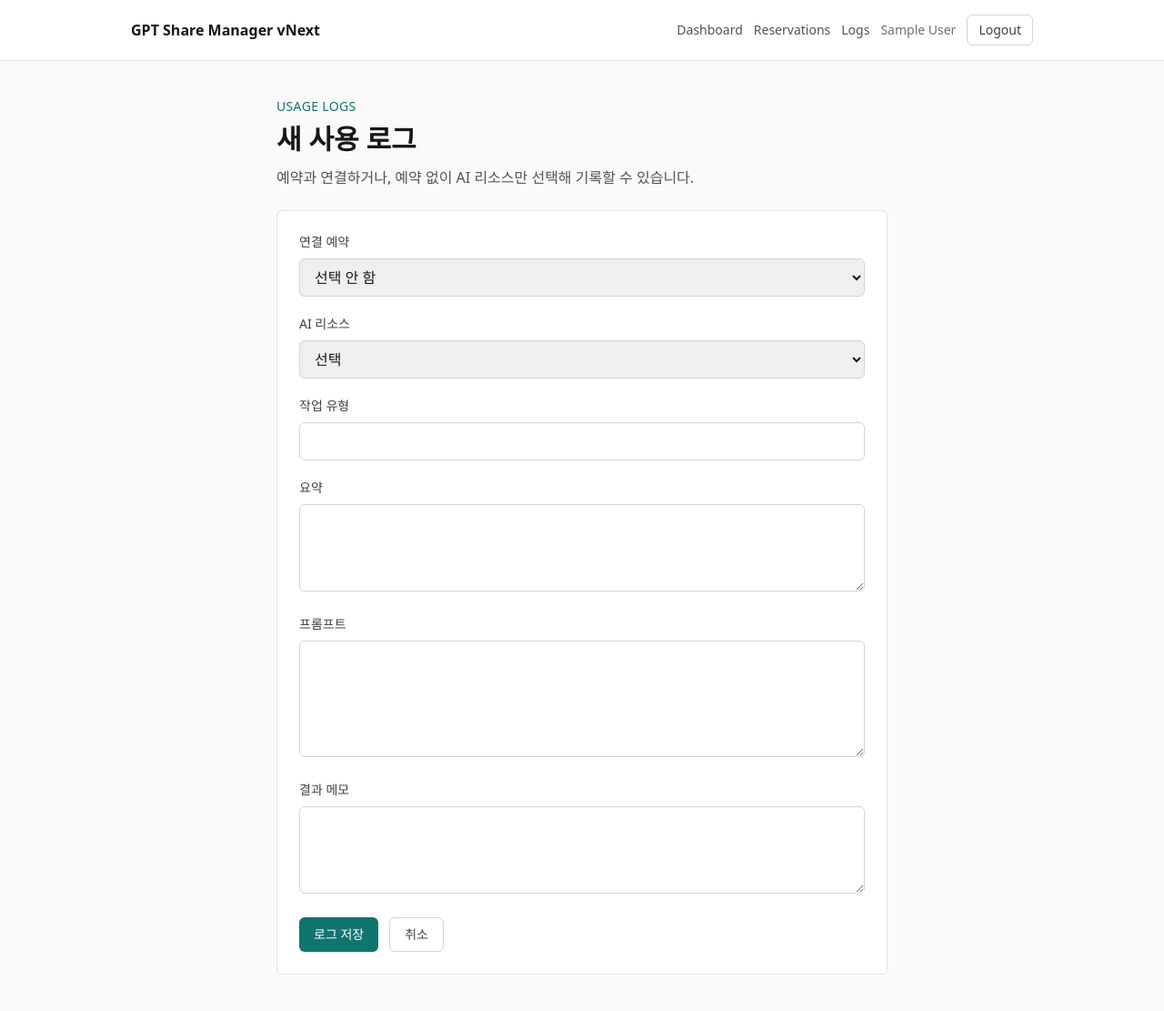
After one commit to memilmuk82/gpt-manager, a Flask app: page /logs/new in a window 1280 px wide. The commit adds this page. Shown: the whole page at 91% size. Run offline with Flask 3, Linux system fonts and the light colour scheme; the visitor is signed in with stand-in values (Sample User, id 1); data that the repository does not hold is empty; some libraries are stand-ins or nearby versions.

Commit message:
Add phase 3 usage logs

```diff
--- a/app/__init__.py
+++ b/app/__init__.py
@@ -5,6 +5,7 @@ from flask import Flask
 from app.auth import auth_bp
 from app.config import Config
 from app.extensions import db, login_manager
+from app.logs import logs_bp
 from app.reservations import reservations_bp
 from app.routes.main import main_bp
 
@@ -22,6 +23,7 @@ def create_app(config_object: type[Config] | None = None) -> Flask:
 
     app.register_blueprint(main_bp)
     app.register_blueprint(auth_bp)
+    app.register_blueprint(logs_bp)
     app.register_blueprint(reservations_bp)
 
     with app.app_context():
--- /dev/null
+++ b/app/logs/__init__.py
@@ -0,0 +1,6 @@
+from flask import Blueprint
+
+
+logs_bp = Blueprint("logs", __name__, url_prefix="/logs")
+
+from app.logs import routes  # noqa: E402,F401
--- /dev/null
+++ b/app/logs/routes.py
@@ -0,0 +1,88 @@
+from flask import flash, redirect, render_template, request, url_for
+from flask_login import current_user, login_required
+
+from app.extensions import db
+from app.logs import logs_bp
+from app.models import AiResource, Reservation, UsageLog
+
+
+@logs_bp.get("")
+@login_required
+def index():
+    logs = (
+        UsageLog.query.filter_by(user_id=current_user.id)
+        .order_by(UsageLog.created_at.desc())
+        .all()
+    )
+    return render_template("logs/index.html", logs=logs)
+
+
+@logs_bp.get("/new")
+@login_required
+def new():
+    return render_template("logs/new.html", **_form_options())
+
+
+@logs_bp.post("")
+@login_required
+def create():
+    work_type = request.form.get("work_type", "").strip()
+    summary = request.form.get("summary", "").strip()
+    prompt_text = request.form.get("prompt_text", "").strip() or None
+    result_note = request.form.get("result_note", "").strip() or None
+    reservation_id = request.form.get("reservation_id", type=int)
+    resource_id = request.form.get("resource_id", type=int)
+
+    reservation = None
+    if reservation_id:
+        reservation = Reservation.query.filter_by(
+            id=reservation_id,
+            user_id=current_user.id,
+        ).first()
+        if reservation is None:
+            flash("연결할 예약을 확인하세요.", "error")
+            return render_template("logs/new.html", **_form_options()), 400
+        resource_id = reservation.resource_id
+
+    resource = db.session.get(AiResource, resource_id) if resource_id else None
+    if not work_type or not summary:
+        flash("작업 유형과 요약을 입력하세요.", "error")
+        return render_template("logs/new.html", **_form_options()), 400
+    if resource_id and resource is None:
+        flash("AI 리소스를 확인하세요.", "error")
+        return render_template("logs/new.html", **_form_options()), 400
+    if reservation is None and resource is None:
+        flash("예약 또는 AI 리소스를 선택하세요.", "error")
+        return render_template("logs/new.html", **_form_options()), 400
+
+    usage_log = UsageLog(
+        user_id=current_user.id,
+        reservation_id=reservation.id if reservation else None,
+        resource_id=resource.id if resource else None,
+        work_type=work_type,
+        summary=summary,
+        prompt_text=prompt_text,
+        result_note=result_note,
+    )
+    db.session.add(usage_log)
+    db.session.commit()
+
+    flash("사용 로그가 저장되었습니다.", "success")
+    return redirect(url_for("logs.show", log_id=usage_log.id))
+
+
+@logs_bp.get("/<int:log_id>")
+@login_required
+def show(log_id: int):
+    usage_log = UsageLog.query.filter_by(id=log_id, user_id=current_user.id).first_or_404()
+    return render_template("logs/show.html", usage_log=usage_log)
+
+
+def _form_options() -> dict:
+    reservations = (
+        Reservation.query.filter_by(user_id=current_user.id)
+        .order_by(Reservation.start_at.desc())
+        .all()
+    )
+    resources = AiResource.query.filter_by(is_active=True).order_by(AiResource.name.asc()).all()
+    return {"reservations": reservations, "resources": resources}
--- a/app/models/__init__.py
+++ b/app/models/__init__.py
@@ -74,6 +74,28 @@ class Reservation(db.Model):
     resource = db.relationship("AiResource", back_populates="reservations")
 
 
+class UsageLog(db.Model):
+    id = db.Column(db.Integer, primary_key=True)
+    user_id = db.Column(db.Integer, db.ForeignKey("user.id"), nullable=False, index=True)
+    reservation_id = db.Column(db.Integer, db.ForeignKey("reservation.id"), nullable=True, index=True)
+    resource_id = db.Column(db.Integer, db.ForeignKey("ai_resource.id"), nullable=True, index=True)
+    work_type = db.Column(db.String(120), nullable=False)
+    summary = db.Column(db.Text, nullable=False)
+    prompt_text = db.Column(db.Text, nullable=True)
+    result_note = db.Column(db.Text, nullable=True)
+    created_at = db.Column(db.DateTime, nullable=False, default=lambda: datetime.now(timezone.utc), index=True)
+    updated_at = db.Column(
+        db.DateTime,
+        nullable=False,
+        default=lambda: datetime.now(timezone.utc),
+        onupdate=lambda: datetime.now(timezone.utc),
+    )
+
+    user = db.relationship("User", backref=db.backref("usage_logs", lazy="dynamic"))
+    reservation = db.relationship("Reservation", backref=db.backref("usage_logs", lazy="dynamic"))
+    resource = db.relationship("AiResource", backref=db.backref("usage_logs", lazy="dynamic"))
+
+
 @login_manager.user_loader
 def load_user(user_id: str) -> User | None:
     if not user_id.isdigit():
--- a/app/templates/base.html
+++ b/app/templates/base.html
@@ -14,6 +14,7 @@
           <a class="text-zinc-600 hover:text-zinc-950" href="/dashboard">Dashboard</a>
           {% if current_user.is_authenticated %}
             <a class="text-zinc-600 hover:text-zinc-950" href="{{ url_for('reservations.index') }}">Reservations</a>
+            <a class="text-zinc-600 hover:text-zinc-950" href="{{ url_for('logs.index') }}">Logs</a>
             <span class="text-zinc-500">{{ current_user.name }}</span>
             <form method="post" action="{{ url_for('auth.logout') }}">
               <button class="rounded-md border border-zinc-300 px-3 py-1.5 text-zinc-700 hover:bg-zinc-100" type="submit">Logout</button>
--- /dev/null
+++ b/app/templates/logs/new.html
@@ -0,0 +1,60 @@
+{% extends "base.html" %}
+
+{% block title %}New Usage Log - GPT Share Manager vNext{% endblock %}
+
+{% block content %}
+  <section class="mx-auto max-w-2xl space-y-6">
+    <div>
+      <p class="text-sm font-medium uppercase tracking-wide text-teal-700">Usage Logs</p>
+      <h1 class="mt-2 text-3xl font-bold">새 사용 로그</h1>
+      <p class="mt-3 text-zinc-600">예약과 연결하거나, 예약 없이 AI 리소스만 선택해 기록할 수 있습니다.</p>
+    </div>
+
+    <form class="space-y-5 rounded-md border border-zinc-200 bg-white p-6" method="post" action="{{ url_for('logs.create') }}">
+      <div>
+        <label class="block text-sm font-medium text-zinc-700" for="reservation_id">연결 예약</label>
+        <select class="mt-2 w-full rounded-md border border-zinc-300 px-3 py-2" id="reservation_id" name="reservation_id">
+          <option value="">선택 안 함</option>
+          {% for reservation in reservations %}
+            <option value="{{ reservation.id }}">{{ reservation.resource.name }} / {{ reservation.start_at.strftime("%Y-%m-%d %H:%M") }} / {{ reservation.purpose }}</option>
+          {% endfor %}
+        </select>
+      </div>
+
+      <div>
+        <label class="block text-sm font-medium text-zinc-700" for="resource_id">AI 리소스</label>
+        <select class="mt-2 w-full rounded-md border border-zinc-300 px-3 py-2" id="resource_id" name="resource_id">
+          <option value="">선택</option>
+          {% for resource in resources %}
+            <option value="{{ resource.id }}">{{ resource.name }} ({{ resource.provider }})</option>
+          {% endfor %}
+        </select>
+      </div>
+
+      <div>
+        <label class="block text-sm font-medium text-zinc-700" for="work_type">작업 유형</label>
+        <input class="mt-2 w-full rounded-md border border-zinc-300 px-3 py-2" id="work_type" name="work_type" type="text" required>
+      </div>
+
+      <div>
+        <label class="block text-sm font-medium text-zinc-700" for="summary">요약</label>
+        <textarea class="mt-2 min-h-24 w-full rounded-md border border-zinc-300 px-3 py-2" id="summary" name="summary" required></textarea>
+      </div>
+
+      <div>
+        <label class="block text-sm font-medium text-zinc-700" for="prompt_text">프롬프트</label>
+        <textarea class="mt-2 min-h-32 w-full rounded-md border border-zinc-300 px-3 py-2" id="prompt_text" name="prompt_text"></textarea>
+      </div>
+
+      <div>
+        <label class="block text-sm font-medium text-zinc-700" for="result_note">결과 메모</label>
+        <textarea class="mt-2 min-h-24 w-full rounded-md border border-zinc-300 px-3 py-2" id="result_note" name="result_note"></textarea>
+      </div>
+
+      <div class="flex gap-3">
+        <button class="rounded-md bg-teal-700 px-4 py-2 text-sm font-medium text-white hover:bg-teal-800" type="submit">로그 저장</button>
+        <a class="rounded-md border border-zinc-300 px-4 py-2 text-sm font-medium text-zinc-700 hover:bg-zinc-100" href="{{ url_for('logs.index') }}">취소</a>
+      </div>
+    </form>
+  </section>
+{% endblock %}
```
Also changed, not shown: app/templates/logs/index.html (added, +43 -0 lines), app/templates/logs/show.html (added, +38 -0 lines), tests/test_usage_logs.py (added, +146 -0 lines).
